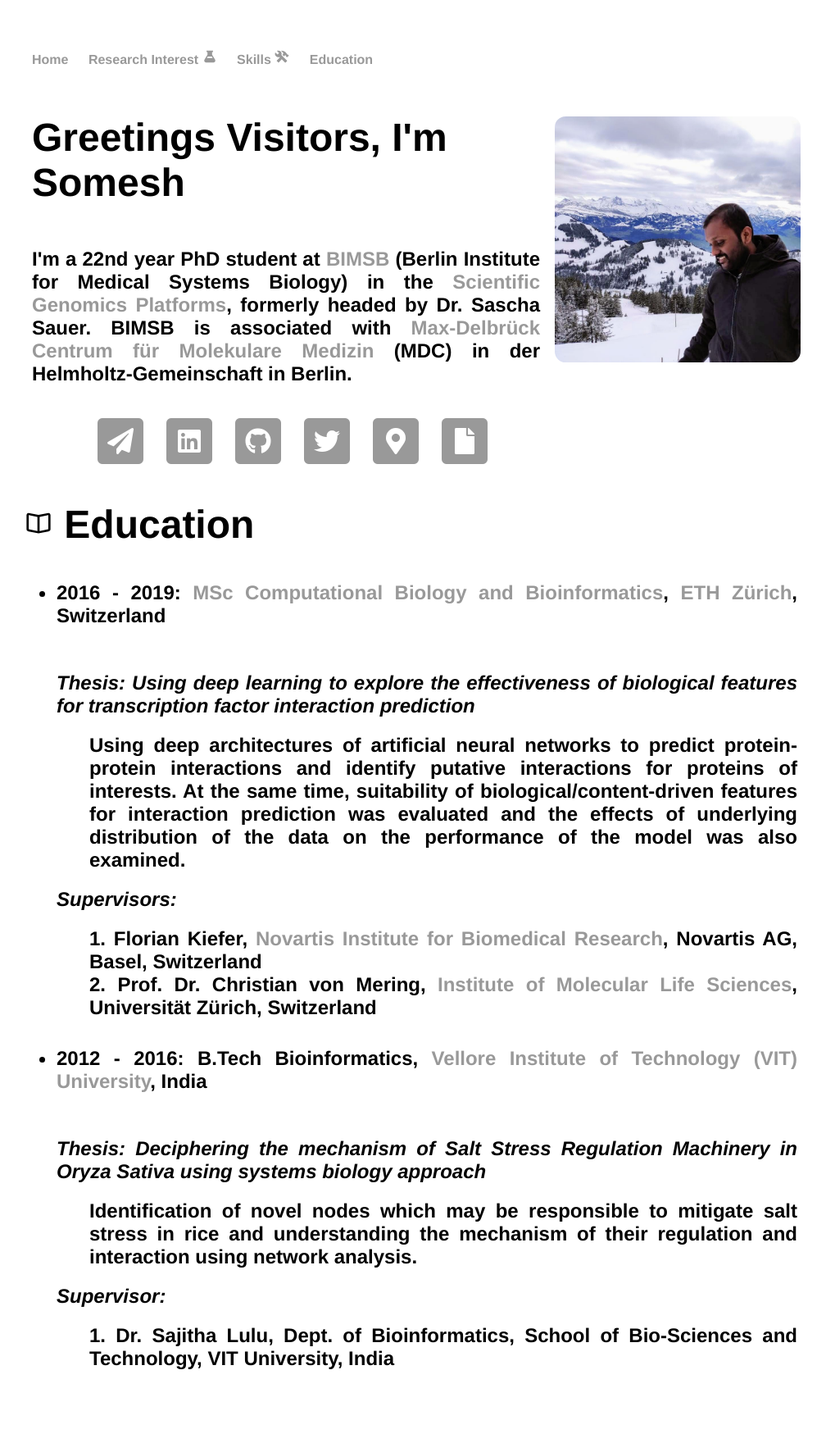
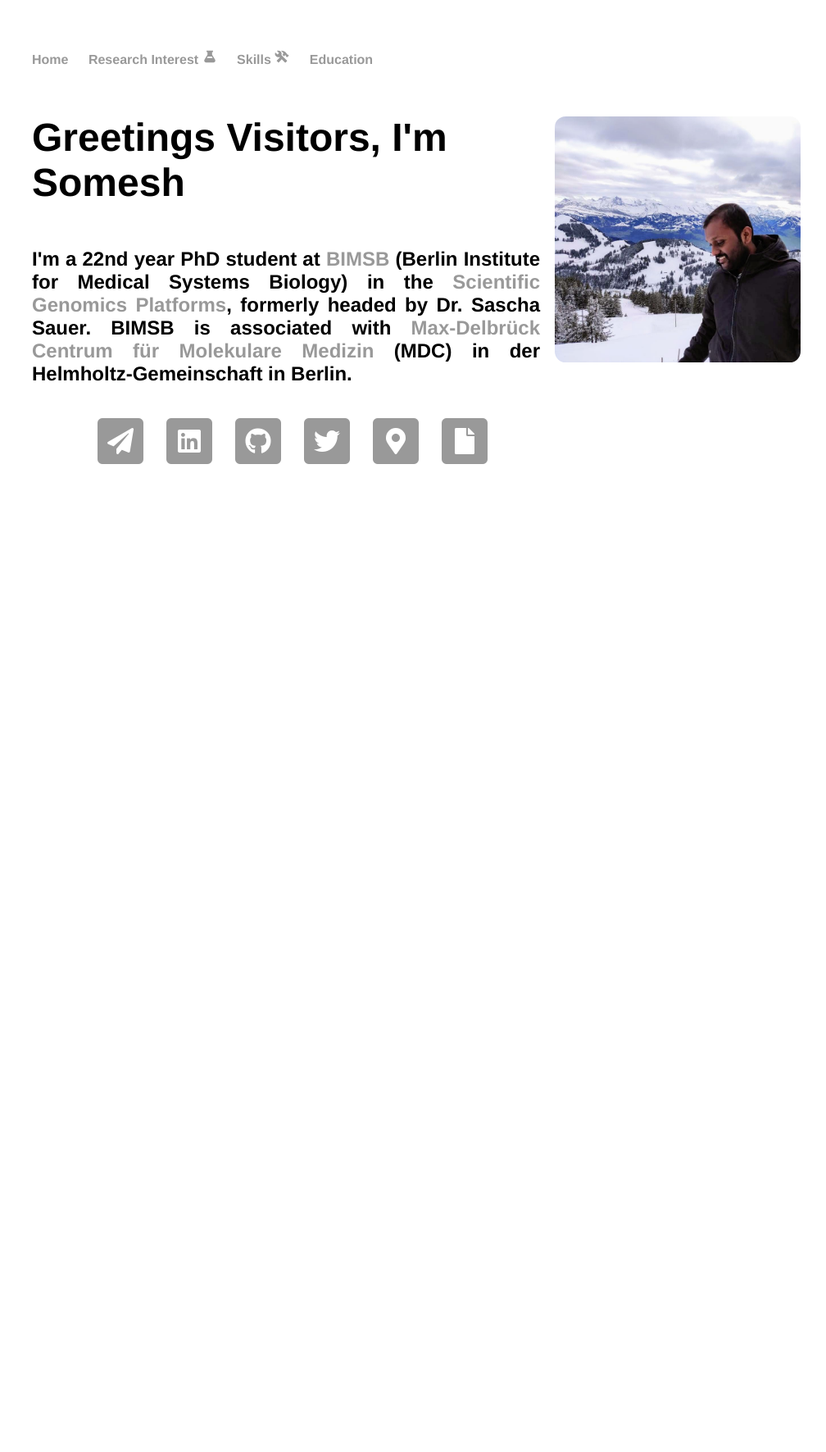
Before and after one commit to saisomesh2594/saisomesh2594.github.io, a Jekyll site: the page built from index.html, in a window 1280 px wide. Shown: the whole page at 82% size, without its empty margins (131-1139 px from the left). Built offline with Jekyll 4.4.1, drawn with Linux system fonts in a browser that asks for light colours; after the commit the page ends 900 px from its top, so only the background shows below that.

Commit message:
remove education

```diff
--- a/index.html
+++ b/index.html
@@ -107,11 +107,12 @@ title: Just Another Bioinformatician
 		</div>-->
 		<!--<div style="clear:both"></div>
 	</div>-->
-	<div id="main-container">
+
 		<!--<div class="research-interest">
 			<h1><ion-icon name="flask"></ion-icon> Research Interest </h1>
 			<article><h2>I’m interested in single-cell data analysis and methods development.</h2></article>
 		</div>-->
+	<!--<div id="main-container">
 		<div class="education">
 			<h1><ion-icon name="book"></ion-icon> Education</h1>
 			<article>
@@ -149,7 +150,7 @@ title: Just Another Bioinformatician
 
 
 
-	</div>
+	</div>-->
 	<!--<div id="footer-container"><footer></footer></div>-->
 
 </div>
```
